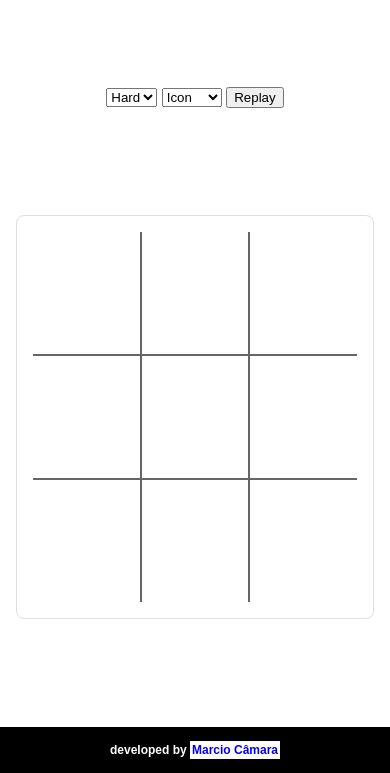
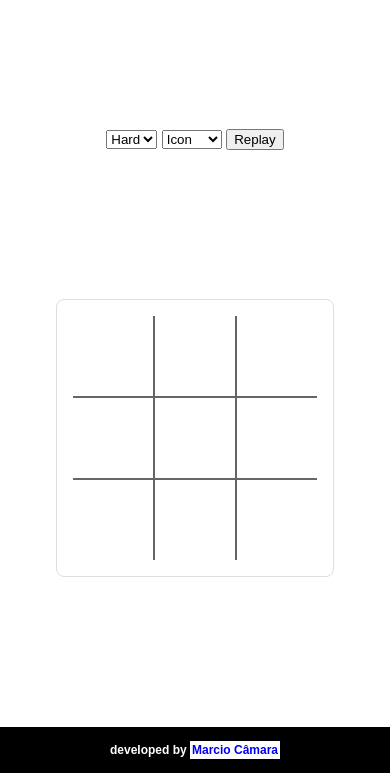
Before and after one commit to MarcioCamara/unbeatable-tic-tac-toe-ai, a plain HTML site: page index.html in a window 390 px wide. Shown: the part 111-884 px from the top of the page. Drawn offline with Linux system fonts and the light colour scheme; a web font is replaced by a local one.

Commit message:
ajuste na responsividade

```diff
--- a/style.css
+++ b/style.css
@@ -42,13 +42,21 @@ a {
     padding: 2px;
 }
 
+@media screen and (min-width: 550px) {
+    .cell {
+        height: 120px !important;
+        width: 120px !important;
+        font-size: 72px !important;
+    }
+}
+
 .cell {
+    height: 20vw;
+    width: 20vw;
+    font-size: 2rem;
     border: 2px solid #666;
-    height: 120px;
-    width: 120px;
     text-align: center;
     vertical-align: middle;
-    font-size: 72px;
     cursor: pointer;
     border-radius: 8px;
 }
```
